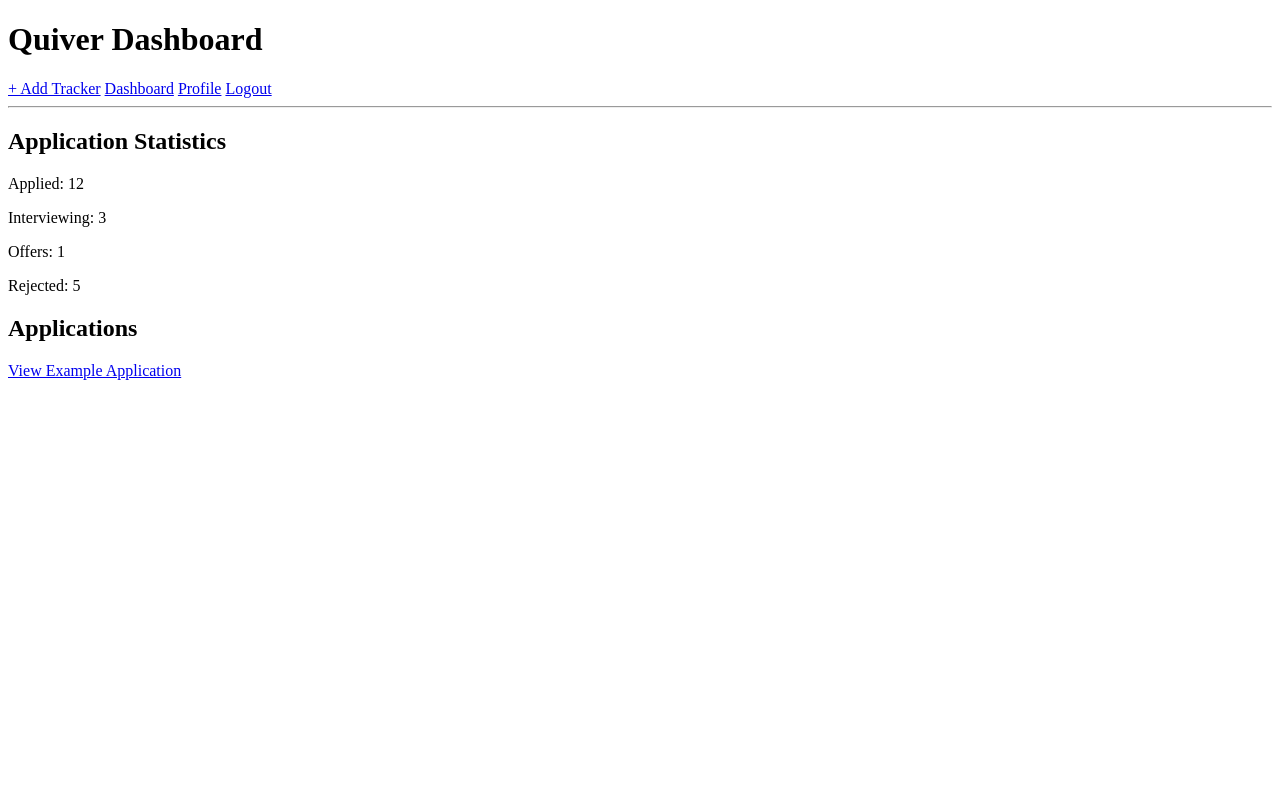
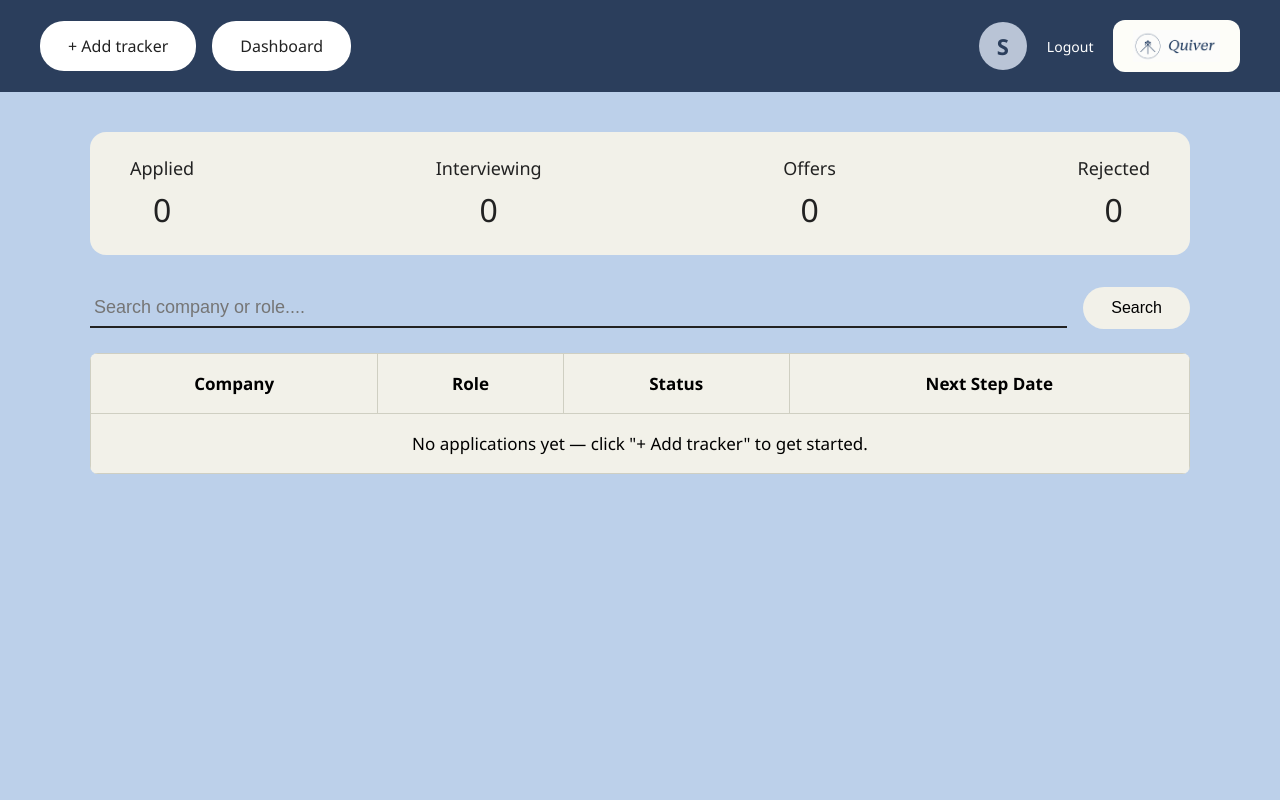
Before and after one commit to dawrinmiller/Quiver, a Django app: page /dashboard/ in a window 1280 px wide. Run offline with Django 5.2, Linux system fonts and the light colour scheme; the visitor is signed in with stand-in values (Sample User, id 1).

Commit message:
Added css and updated html for dashboard, and added a table for users to see there application

```diff
--- /dev/null
+++ b/tracker/static/tracker/css/dashboard.css
@@ -0,0 +1,172 @@
+body {
+    margin: 0;
+    min-height: 100vh;
+    background-color: #bcd0ea;
+    font-family: 'Segoe UI', Arial, sans-serif;
+}
+
+.topbar {
+    background-color: #2b3e5c;
+    display: flex;
+    align-items: center;
+    justify-content: space-between;
+    padding: 20px 40px;
+}
+
+.topbar-left,
+.topbar-right {
+    display: flex;
+    align-items: center;
+    gap: 16px;
+}
+
+.pill-btn {
+    background-color: #ffffff;
+    color: #222;
+    text-decoration: none;
+    font-size: 16px;
+    font-weight: 500;
+    padding: 14px 28px;
+    border-radius: 24px;
+    white-space: nowrap;
+}
+
+.pill-btn:hover {
+    background-color: #f0f0f0;
+}
+
+.logout-btn {
+    background-color: transparent;
+    color: #ffffff;
+    padding: 8px 4px;
+    font-size: 14px;
+}
+
+.logout-btn:hover {
+    text-decoration: underline;
+    background-color: transparent;
+}
+
+.avatar-circle {
+    width: 48px;
+    height: 48px;
+    border-radius: 50%;
+    background-color: #b9c4d6;
+    color: #2b3e5c;
+    display: flex;
+    align-items: center;
+    justify-content: center;
+    font-size: 22px;
+    font-weight: 600;
+    text-decoration: none;
+}
+
+.logo-card {
+    background-color: #fdfdf8;
+    border-radius: 12px;
+    padding: 10px 20px;
+    display: flex;
+    align-items: center;
+}
+
+.logo-image {
+    height: 32px;
+    width: auto;
+}
+
+.dashboard-main {
+    max-width: 1100px;
+    margin: 0 auto;
+    padding: 40px 20px;
+}
+
+.stats-row {
+    display: flex;
+    justify-content: space-between;
+    background-color: #f2f1e9;
+    border-radius: 16px;
+    padding: 24px 40px;
+    margin-bottom: 32px;
+}
+
+.stat-box {
+    display: flex;
+    flex-direction: column;
+    align-items: center;
+    gap: 8px;
+}
+
+.stat-label {
+    font-size: 18px;
+    color: #222;
+}
+
+.stat-value {
+    font-size: 32px;
+    font-weight: 500;
+    color: #222;
+}
+
+.search-row {
+    display: flex;
+    align-items: center;
+    gap: 16px;
+    margin-bottom: 24px;
+}
+
+.search-input {
+    flex: 1;
+    border: none;
+    border-bottom: 2px solid #222;
+    background: transparent;
+    font-size: 18px;
+    padding: 8px 4px;
+    outline: none;
+}
+
+.search-btn {
+    background-color: #f2f1e9;
+    border: none;
+    border-radius: 24px;
+    padding: 12px 28px;
+    font-size: 16px;
+    font-weight: 500;
+    cursor: pointer;
+}
+
+.search-btn:hover {
+    background-color: #e6e5dc;
+}
+
+.table-section {
+    overflow-x: auto;
+}
+
+.applications-table {
+    width: 100%;
+    border-collapse: collapse;
+    background-color: #f2f1e9;
+    border-radius: 8px;
+    overflow: hidden;
+}
+
+.applications-table th,
+.applications-table td {
+    padding: 18px 20px;
+    text-align: center;
+    border: 1px solid #cfcfc2;
+    font-size: 17px;
+}
+
+.applications-table th {
+    font-weight: 700;
+}
+
+.applications-table td a {
+    color: #222;
+    text-decoration: none;
+}
+
+.applications-table td a:hover {
+    text-decoration: underline;
+}
--- a/tracker/templates/tracker/dashboard.html
+++ b/tracker/templates/tracker/dashboard.html
@@ -1,37 +1,94 @@
+{% load static %}
 <!DOCTYPE html>
 <html>
 <head>
     <title>Quiver - Dashboard</title>
+    <link rel="stylesheet" href="{% static 'tracker/css/dashboard.css' %}">
 </head>
 
 <body>
 
-    <h1>Quiver Dashboard</h1>
+    <header class="topbar">
+        <div class="topbar-left">
+            <a href="{% url 'new_application' %}" class="pill-btn">+ Add tracker</a>
+            <a href="{% url 'dashboard' %}" class="pill-btn">Dashboard</a>
+        </div>
 
-    <nav>
-        <a href="{% url 'new_application' %}">+ Add Tracker</a>
+        <div class="topbar-right">
+            <a href="{% url 'profile' %}" class="avatar-circle" title="Profile">
+                {{ request.user.username|first|upper }}
+            </a>
 
-        <a href="{% url 'dashboard' %}">Dashboard</a>
+            <a href="{% url 'logout' %}" class="pill-btn logout-btn">Logout</a>
 
-        <a href="{% url 'profile' %}">Profile</a>
+            <div class="logo-card">
+                <img
+                    src="{% static 'tracker/images/QuiverLightLogo.png' %}"
+                    alt="Quiver logo"
+                    class="logo-image"
+                >
+            </div>
+        </div>
+    </header>
 
-        <a href="{% url 'logout' %}">Logout</a>
-    </nav>
+    <main class="dashboard-main">
 
-    <hr>
+        <section class="stats-row">
+    <div class="stat-box">
+        <span class="stat-label">Applied</span>
+        <span class="stat-value">{{ applied_count|default:0 }}</span>
+    </div>
+    <div class="stat-box">
+        <span class="stat-label">Interviewing</span>
+        <span class="stat-value">{{ interviewing_count|default:0 }}</span>
+    </div>
+    <div class="stat-box">
+        <span class="stat-label">Offers</span>
+        <span class="stat-value">{{ offers_count|default:0 }}</span>
+    </div>
+    <div class="stat-box">
+        <span class="stat-label">Rejected</span>
+        <span class="stat-value">{{ rejected_count|default:0 }}</span>
+    </div>
+</section>
 
-    <h2>Application Statistics</h2>
+        <section class="search-row">
+            <input
+                type="text"
+                class="search-input"
+                placeholder="Search company or role...."
+            >
+            <button type="button" class="search-btn">Search</button>
+        </section>
 
-    <p>Applied: 12</p>
-    <p>Interviewing: 3</p>
-    <p>Offers: 1</p>
-    <p>Rejected: 5</p>
+<section class="table-section">
+    <table class="applications-table">
+        <thead>
+            <tr>
+                <th>Company</th>
+                <th>Role</th>
+                <th>Status</th>
+                <th>Next Step Date</th>
+            </tr>
+        </thead>
+        <tbody>
+            {% for application in applications %}
+            <tr>
+                <td><a href="{% url 'application_tracker' %}">{{ application.company }}</a></td>
+                <td>{{ application.role }}</td>
+                <td>{{ application.status }}</td>
+                <td>{{ application.next_step_date }}</td>
+            </tr>
+            {% empty %}
+            <tr>
+                <td colspan="4">No applications yet — click "+ Add tracker" to get started.</td>
+            </tr>
+            {% endfor %}
+        </tbody>
+    </table>
+</section>
 
-    <h2>Applications</h2>
-
-    <a href="{% url 'application_tracker' %}">
-        View Example Application
-    </a>
+    </main>
 
 </body>
 </html>
```
